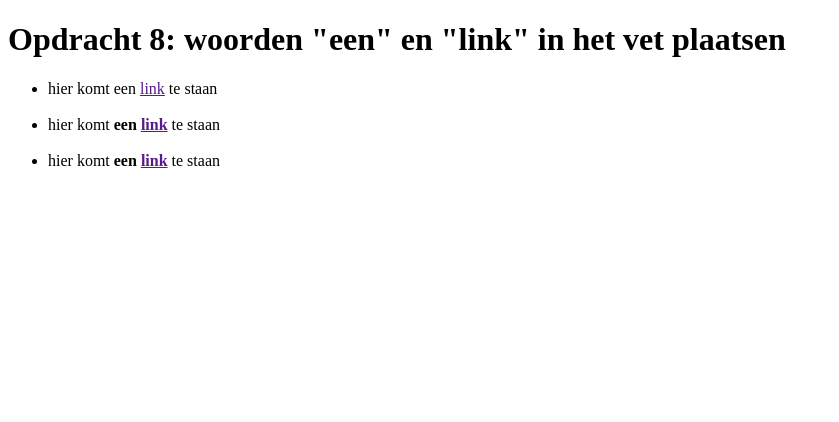
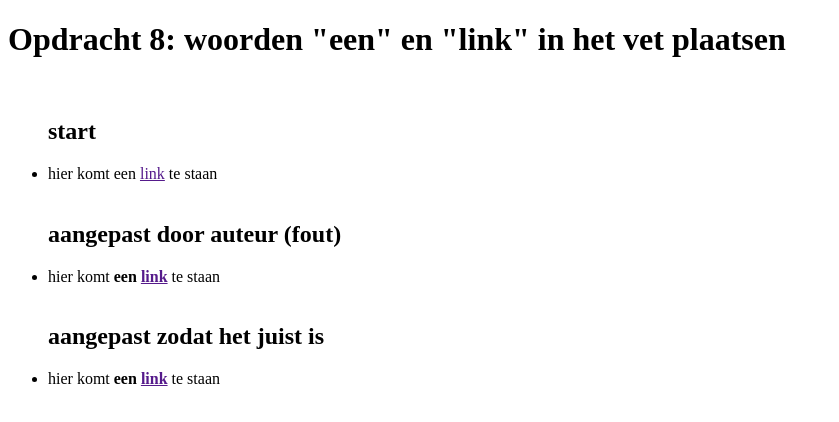
Before and after one commit to SanderVandeputte/webdevelopment, a plain HTML site: page labo_2/opdracht_8.html in a window 1280 px wide. Shown: the whole page, without its empty margins (0-839 px from the left). Drawn offline with Linux system fonts and the light colour scheme.

Commit message:
aanpassing_layout/verduidelijking

```diff
--- a/labo_2/opdracht_8.html
+++ b/labo_2/opdracht_8.html
@@ -7,11 +7,15 @@
 <body>
 <h1>Opdracht 8: woorden "een" en "link" in het vet plaatsen</h1>
 
+<br>
 <ul>
+    <h2>start</h2>
     <li><span>hier komt een </span><a href="">link</a><span> te staan</span></li>
     <br>
+    <h2>aangepast door auteur (fout)</h2>
     <li><span>hier komt <strong>een </span><a href="">link</a></strong><span> te staan</span></li>
     <br>
+    <h2>aangepast zodat het juist is</h2>
     <li><span>hier komt <strong>een </strong></span><a href=""><strong>link</strong></a></strong><span> te staan</span></li>
 
 </ul>
```
